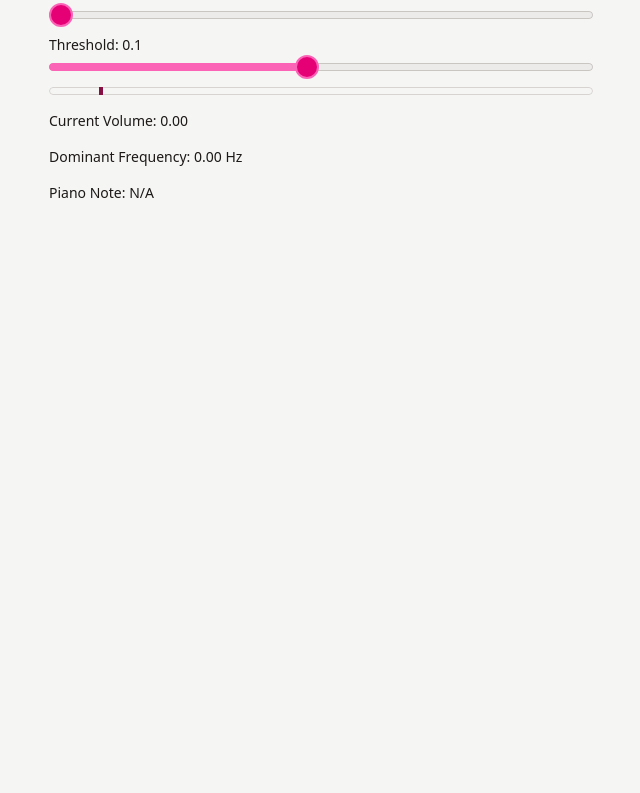
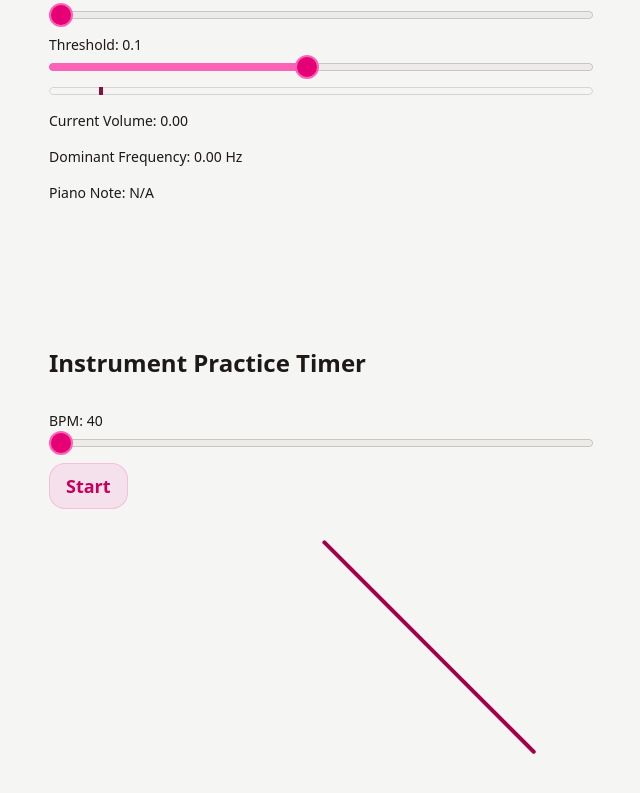
Before and after one commit to polijn/A44, a SvelteKit app: page / in a window 1280 px wide. Shown: the part 409-1202 px from the top of the page, without its empty margins (319-959 px from the left). Before the commit the page ends 800 px from the top, so only its background shows below. Built offline with nearby package versions, Linux system fonts and the light colour scheme.

Commit message:
metronome

```diff
--- a/package.json
+++ b/package.json
@@ -40,6 +40,7 @@
 	"dependencies": {
 		"bits-ui": "^1.3.4",
 		"chart.js": "^4.4.8",
+		"layerchart": "^1.0.1",
 		"tailwind-variants": "^0.3.1"
 	}
 }
--- /dev/null
+++ b/src/lib/Metronme.svelte
@@ -0,0 +1,75 @@
+<script lang="ts">
+	import Slider from '$lib/slider/Slider.svelte';
+	import Button from '$lib/button/Button.svelte';
+	import { Heading } from './heading';
+	let { bpm } = $props();
+	// let reactiveBpm = $state(bpm || 120);
+
+	let isPlaying = $state(false);
+	let beat = $state(0);
+	let audioContext = null;
+
+	const pendulumAngle = $derived<number>(beat ? 45 : -45);
+	const transitionTime = $derived<number>(60 / bpm);
+
+	function playSound() {
+		if (!audioContext) {
+			audioContext = new (window.AudioContext || window.webkitAudioContext)();
+		}
+		if (audioContext.state === 'suspended') {
+			audioContext.resume();
+		}
+
+		const oscillator = audioContext.createOscillator();
+		const gainNode = audioContext.createGain();
+
+		oscillator.connect(gainNode);
+		gainNode.connect(audioContext.destination);
+
+		oscillator.frequency.setValueAtTime(800, audioContext.currentTime);
+		gainNode.gain.setValueAtTime(0.1, audioContext.currentTime);
+		gainNode.gain.exponentialRampToValueAtTime(0.01, audioContext.currentTime + 0.1);
+
+		oscillator.start();
+		oscillator.stop(audioContext.currentTime + 0.1);
+	}
+
+	$effect(() => {
+		if (isPlaying) {
+			const intervalTime = (60 / bpm) * 1000;
+			playSound(); // Play initial beat
+
+			const interval = setInterval(() => {
+				beat = beat === 0 ? 1 : 0;
+				playSound();
+			}, intervalTime);
+
+			return () => {
+				clearInterval(interval);
+				beat = 0;
+			};
+		}
+	});
+</script>
+
+<div class="mx-auto max-w-xl px-4 py-16">
+	<div class="mt-4 text-sm">
+		<Heading class="mt-4 mb-8">Instrument Practice Timer</Heading>
+		<div class="mt-4">
+			<div class="mb-2 text-sm">BPM: {bpm}</div>
+			<Slider bind:value={bpm} min={40} max={208} step={1} type="single" />
+		</div>
+		<Button class="mt-4" size="lg" onclick={() => (isPlaying = !isPlaying)}>
+			{isPlaying ? 'Stop' : 'Start'}
+		</Button>
+
+		<div class="mt-8 flex justify-center">
+			<div class="relative h-[300px] w-[100px]">
+				<div
+					class="absolute top-0 left-1/2 h-[300px] w-1 origin-top transform rounded bg-pink-800 transition-transform"
+					style="transform: rotate({pendulumAngle}deg); transition-duration: {transitionTime}s;"
+				></div>
+			</div>
+		</div>
+	</div>
+</div>
--- a/src/routes/+page.svelte
+++ b/src/routes/+page.svelte
@@ -1,7 +1,9 @@
 <script>
 	import AudioAnalyzer from '$lib/AudioAnalyzer.svelte';
+	import Metronome from '$lib/Metronme.svelte';
 </script>
 
 <main>
 	<AudioAnalyzer />
+	<Metronome />
 </main>
```
Also changed, not shown: 1 other file (tests, documents, lock files or other folders).
